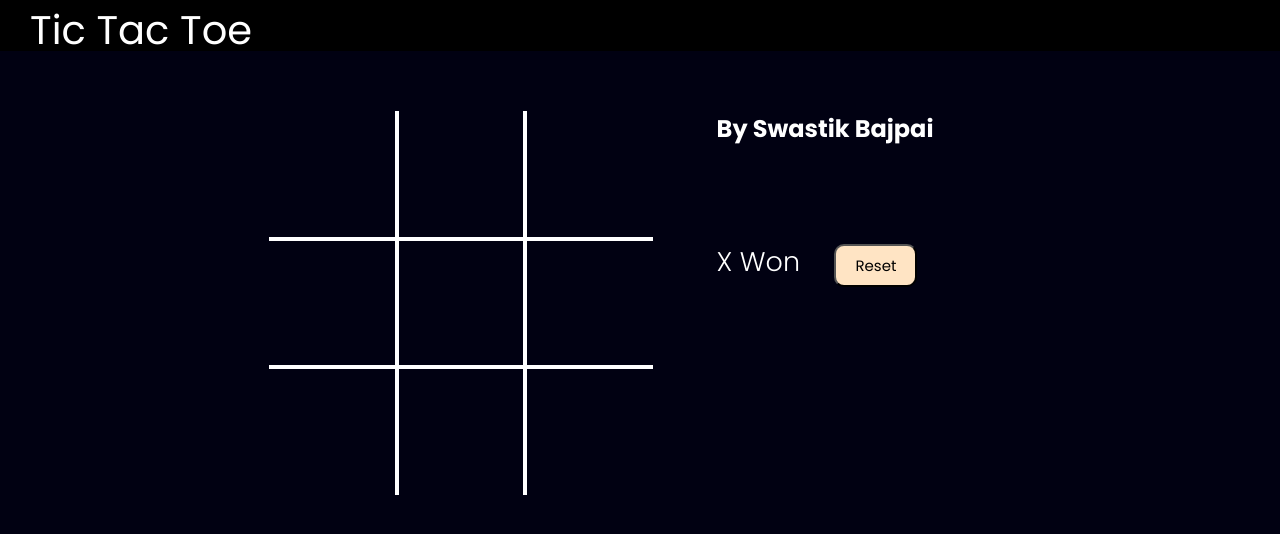
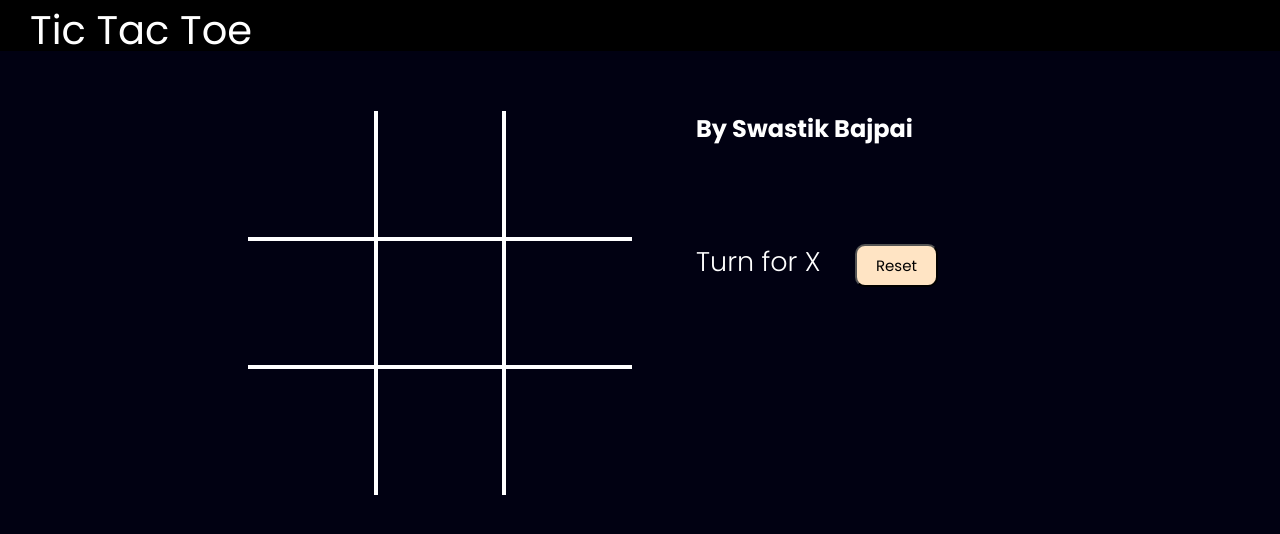
Before and after one commit to Swamstick911/Tic-Tac-Toe-By-Swastik-Bajpai, a plain HTML site: page index.html in a window 1280 px wide. Drawn offline with Linux system fonts and the light colour scheme; a web font is replaced by a local one.

Commit message:
Update index.html

```diff
--- a/index.html
+++ b/index.html
@@ -29,7 +29,7 @@
         <div class="gameInfo">
             <h1 style="font-size: 1.5rem; color: white; margin-bottom: 96px;">By Swastik Bajpai</h1>
             <div>
-                <span class="info" style="font-size: 27px; color: white">X Won</span>
+                <span class="info" style="font-size: 27px; color: white">Turn for X</span>
                 <button id="reset">Reset</button>
             </div>
             <div class="imgbox">
```
